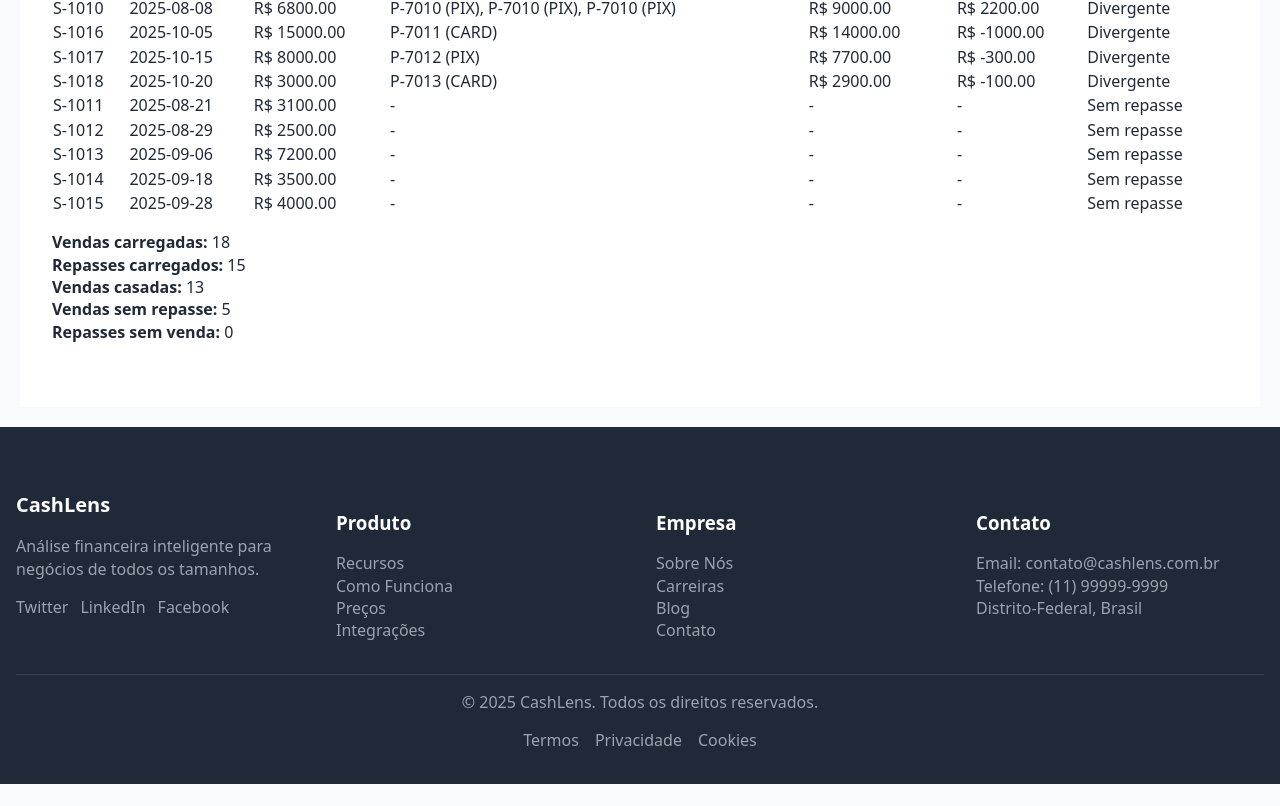
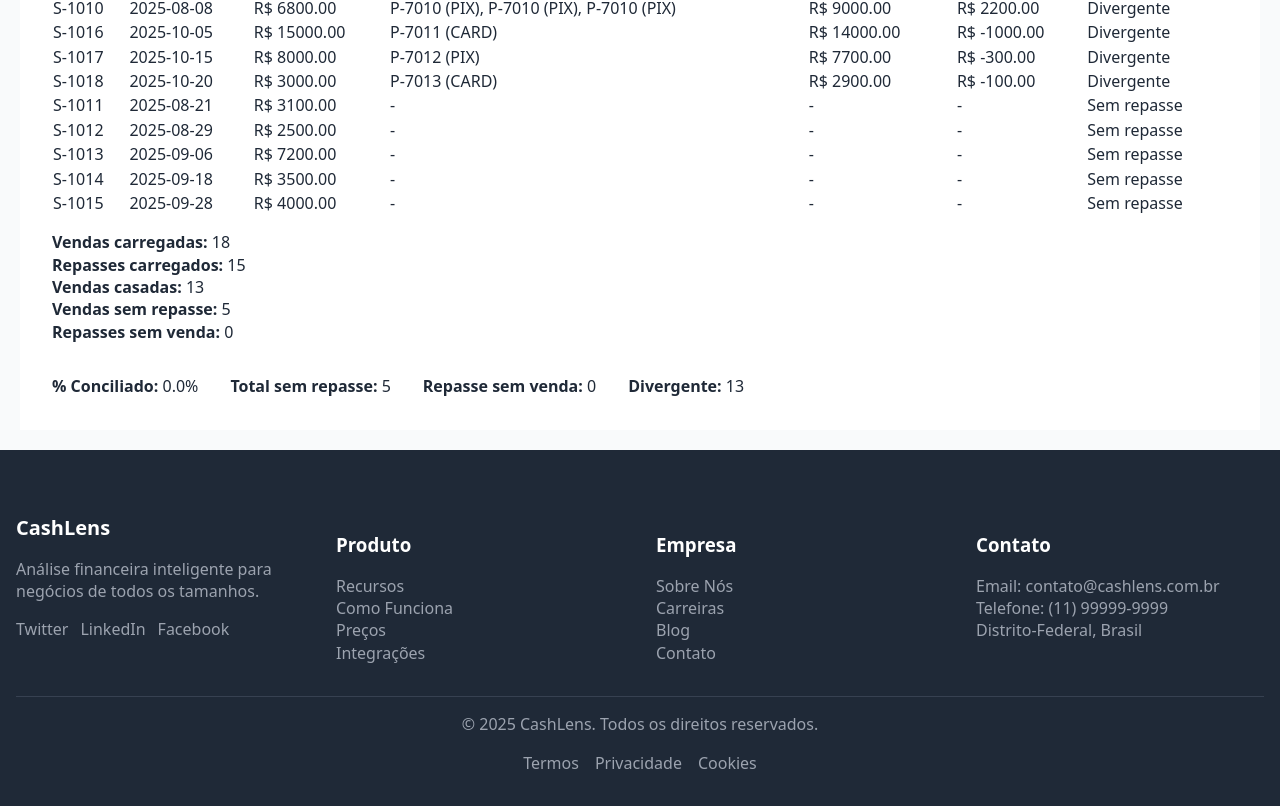
Before and after one commit to CashLens-Project/CashLens-Front, a React (Vite) app: page /conciliation in a window 1280 px wide. Shown: the part 564-1370 px from the top of the page. Before the commit the page ends 1348 px from the top, so only its background shows below. Built offline with nearby package versions, Linux system fonts and the light colour scheme.

Commit message:
Implementei os KPIs na tela: % conciliado, total sem repasse, repasse sem venda e divergente. Eles são recalculados conforme os filtros e dados exibidos.

```diff
--- a/src/features/conciliation/ConciliationView.jsx
+++ b/src/features/conciliation/ConciliationView.jsx
@@ -71,6 +71,21 @@ const ConciliationView = () => {
     return true;
   });
   const filteredUnmatchedPayouts = unmatchedPayouts.filter(p => !method || p.method === method);
+
+  const getKPIs = () => {
+    const totalSales = sales.length;
+    const totalMatched = matches.length;
+    const totalUnmatchedSales = unmatchedSales.length;
+    const totalUnmatchedPayouts = unmatchedPayouts.length;
+    const totalDivergente = filteredMatches.filter(({sale, payouts}) => getStatus(sale, payouts) === "Divergente").length;
+    return {
+      percentConciliado: totalSales > 0 ? ((totalMatched - totalDivergente) / totalSales * 100).toFixed(1) : "0",
+      totalSemRepasse: totalUnmatchedSales,
+      totalRepasseSemVenda: totalUnmatchedPayouts,
+      totalDivergente,
+    };
+  };
+  const kpis = getKPIs();
 
   return (
     <div className="conciliation-view">
@@ -151,7 +166,18 @@ const ConciliationView = () => {
         </div>
       </div>
       <div className="conciliation-kpis">
-        {/* KPIs serão exibidos aqui */}
+        <div>
+          <strong>% Conciliado:</strong> {kpis.percentConciliado}%
+        </div>
+        <div>
+          <strong>Total sem repasse:</strong> {kpis.totalSemRepasse}
+        </div>
+        <div>
+          <strong>Repasse sem venda:</strong> {kpis.totalRepasseSemVenda}
+        </div>
+        <div>
+          <strong>Divergente:</strong> {kpis.totalDivergente}
+        </div>
       </div>
     </div>
   );
```
